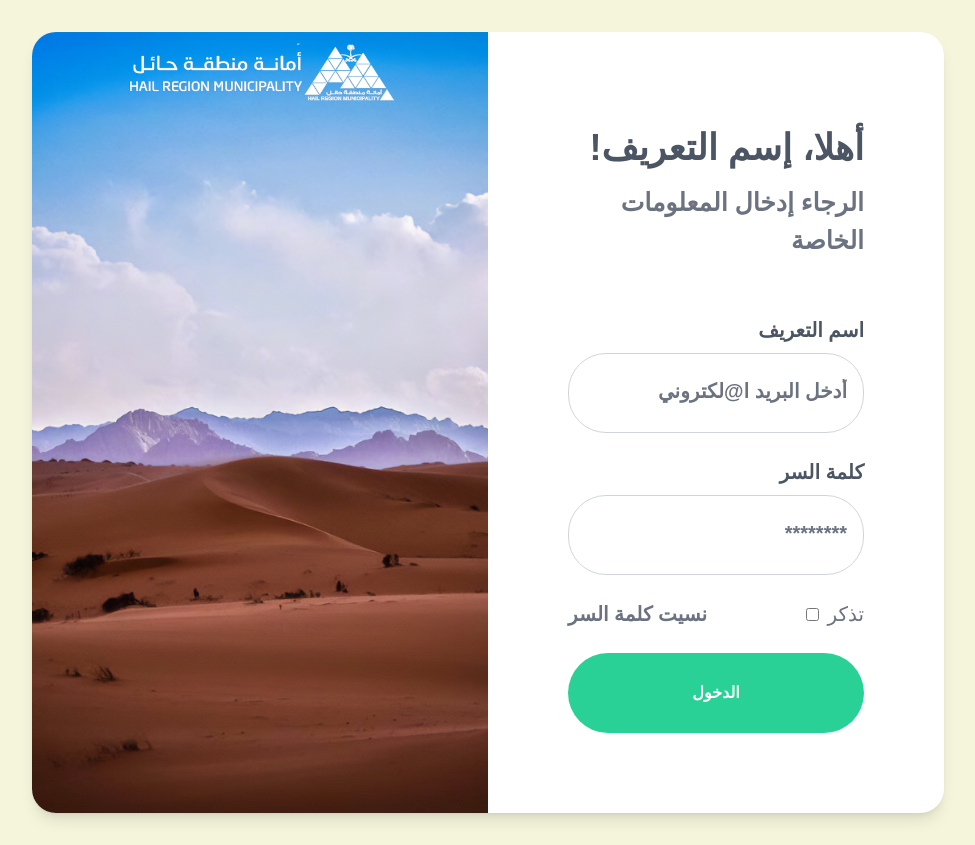
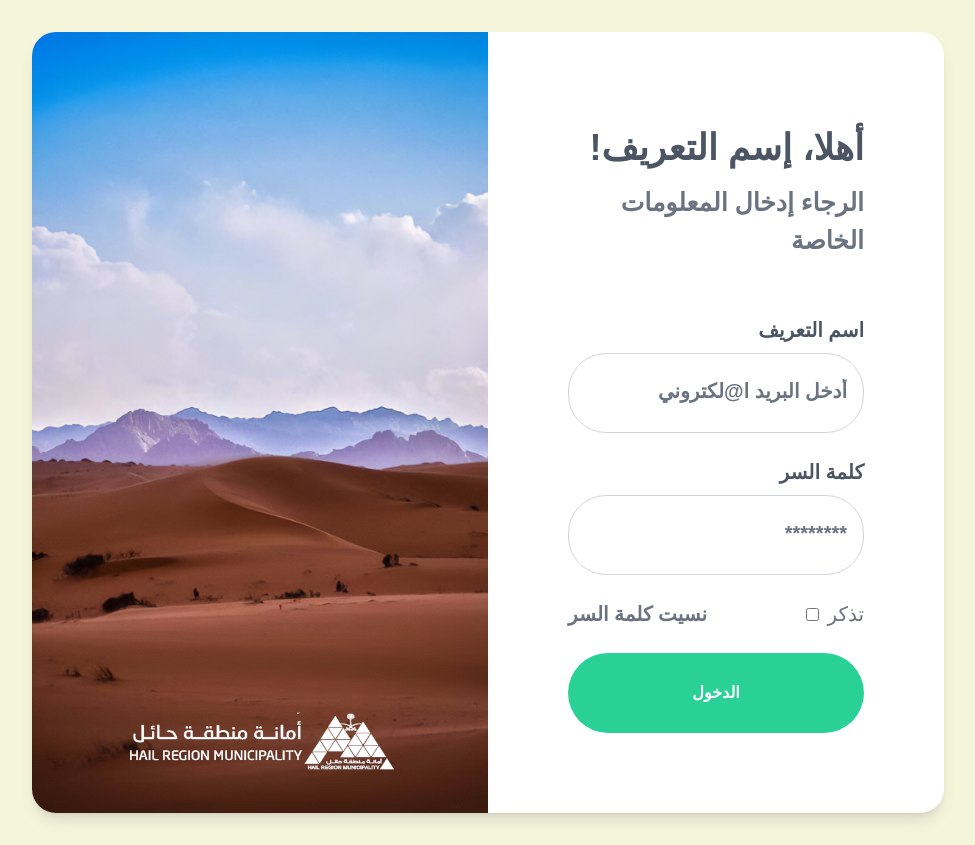
Before and after one commit to planet-nine-project-management-app/front-end, a Next.js app: page /login in a window 1280 px wide. Shown: the whole page, without its empty margins (152-1127 px from the left). Built offline with nearby package versions, Linux system fonts and the light colour scheme.

Commit message:
Added projects styling

```diff
--- a/src/app/login/page.js
+++ b/src/app/login/page.js
@@ -41,8 +41,11 @@
   return (
     <div className="flex justify-center items-center min-h-screen p-4">
       <div className="flex flex-col md:flex-row w-[75%] bg-white rounded-1.5rem shadow-lg overflow-hidden" style={{ height: 'calc(-90px + 80vh);' }}>
-        <div className="hidden justify-center md:flex w-full md:w-1/2 bg-cover bg-center" style={{ backgroundImage: 'url(cover-photo.png)' }}>
-          <div className="">
+        <div
+          className="hidden justify-center md:flex w-full md:w-1/2 bg-cover bg-center items-end"
+          style={{ backgroundImage: 'url(cover-photo.png)' }}
+        >
+          <div className="mb-8">
             <img
               src="hail-region-logo.png"
               alt="Logo"
@@ -50,6 +53,7 @@
             />
           </div>
         </div>
+
         <div className="flex flex-col justify-center items-center w-full md:w-1/2 p-20">
           <h1 className="text-[2.25rem] leading-[4.5rem] font-semibold text-gray-600 text-right w-full">!أهلا، إسم التعريف</h1>
           <p className='mb-6 text-right w-full text-[25px] font-bold text-gray-500'>الرجاء إدخال المعلومات الخاصة </p>
--- a/src/app/projects/page.js
+++ b/src/app/projects/page.js
@@ -28,7 +28,7 @@
         <main className="flex flex-col items-center justify-center w-full">
           <div
             className="w-full h-[800px] md:h-[850px] bg-cover bg-center rounded-1.5rem shadow-lg"
-            style={{ backgroundImage: 'url(/projects.png)' }}
+            style={{ backgroundImage: 'url(/cover-photo.png)' }}
           >
             <header className="w-[90%] flex justify-between mx-auto items-center h-[100px]">
               <div className="w-[100%]">
```
